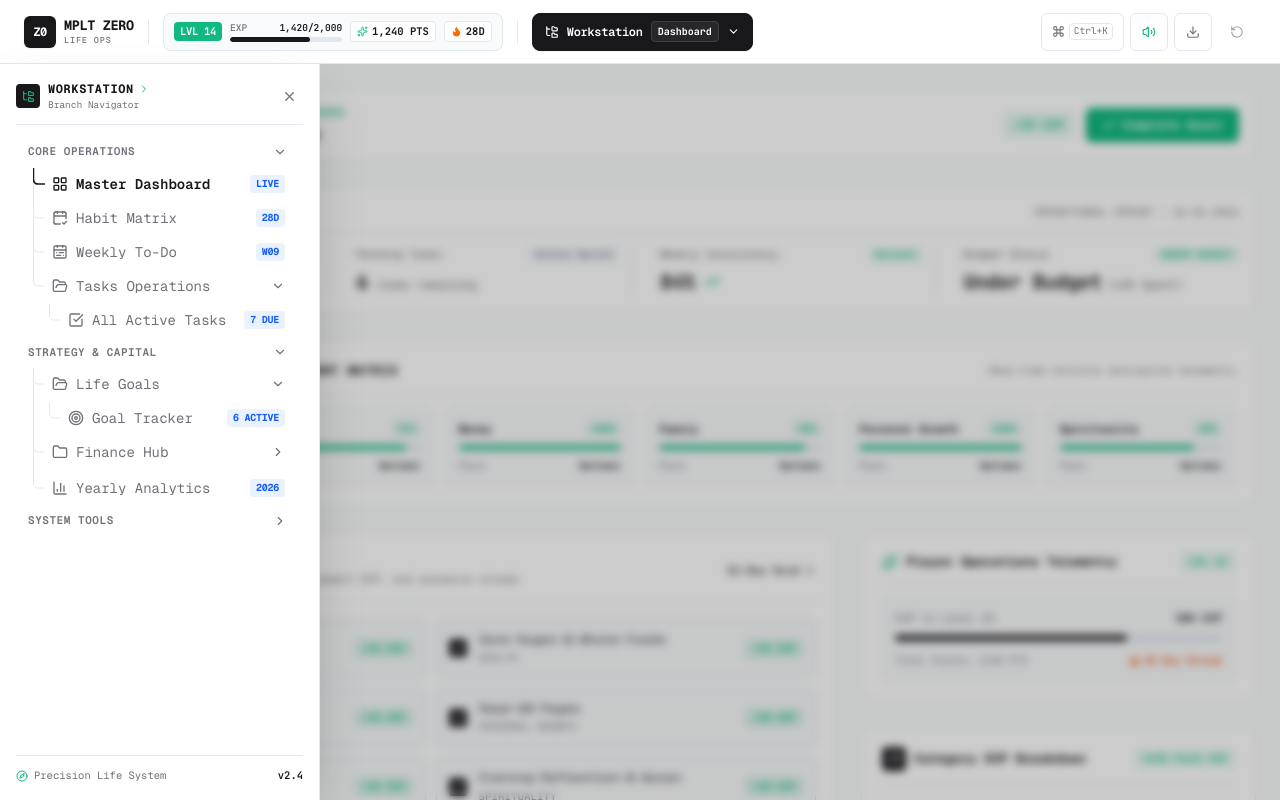
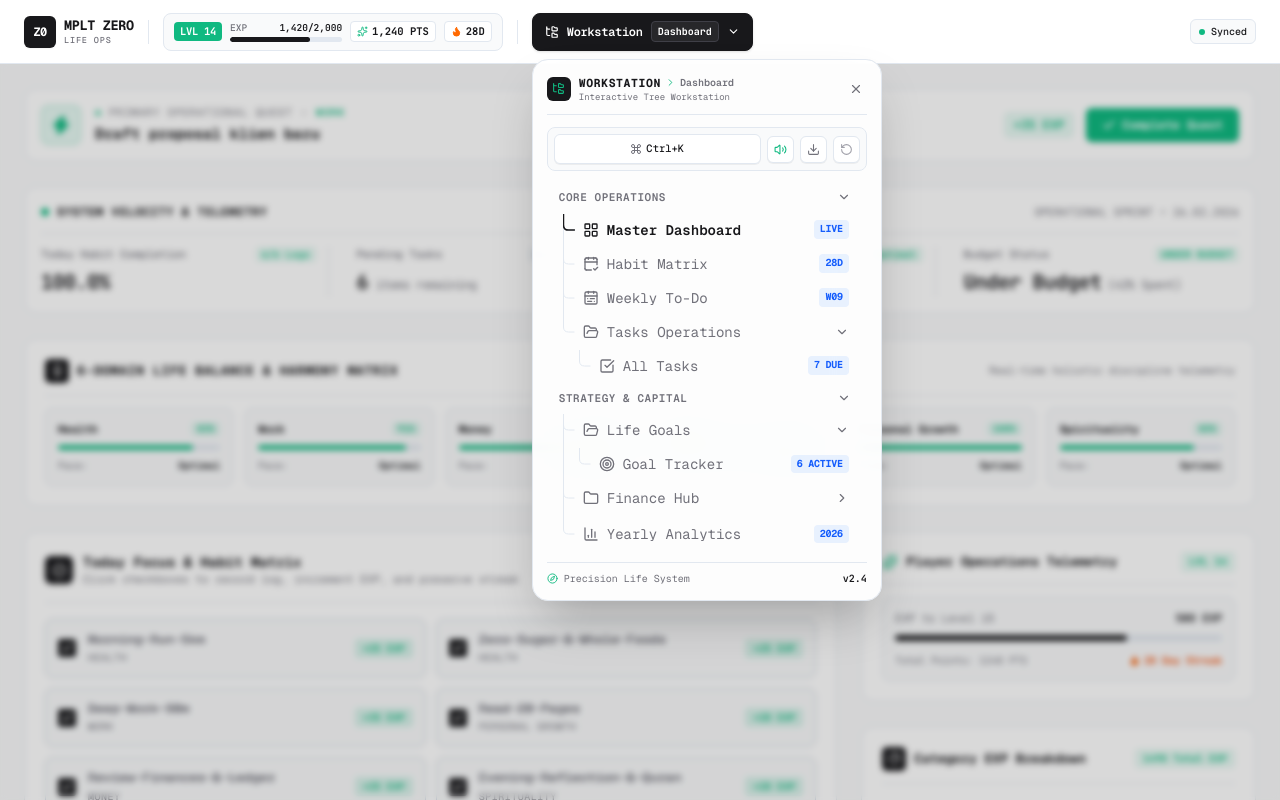
Before and after one commit to xfawfaw/MPLT-Beta, a React (Vite) app: page / in a window 1280 px wide. Both pictures are taken after a click on the button "Toggle Workstation". Shown: the top 800 px of the page. Built offline with nearby package versions, Linux system fonts and the light colour scheme.

Commit message:
feat: move utility toolbar inside floating Workstation modal with motion blur effect

```diff
--- a/src/components/Navbar.tsx
+++ b/src/components/Navbar.tsx
@@ -37,8 +37,8 @@ interface NavbarProps {
 export const Navbar: React.FC<NavbarProps> = ({ onOpenCommandPalette, onOpenBackup }) => {
   const { profile, currentTab, setCurrentTab, resetAllData, tasks } = useApp();
   const [isMuted, setIsMuted] = useState(sound.getIsMuted());
-  const [isTreeDrawerOpen, setIsTreeDrawerOpen] = useState(false);
-  const treeDrawerRef = useRef<HTMLDivElement>(null);
+  const [isWorkstationOpen, setIsWorkstationOpen] = useState(false);
+  const workstationRef = useRef<HTMLDivElement>(null);
 
   const expPercentage = Math.min(100, Math.round((profile.currentExp / profile.nextLevelExp) * 100));
 
@@ -61,32 +61,36 @@ export const Navbar: React.FC<NavbarProps> = ({ onOpenCommandPalette, onOpenBack
   const currentNav = navItems.find(item => item.id === currentTab) || navItems[0];
   const pendingTasksCount = tasks.filter(t => t.status !== 'Completed').length;
 
-  // Close drawer on outside click
+  // Close floating workstation on outside click
   useEffect(() => {
     const handleClickOutside = (event: MouseEvent) => {
-      if (treeDrawerRef.current && !treeDrawerRef.current.contains(event.target as Node)) {
-        setIsTreeDrawerOpen(false);
+      if (workstationRef.current && !workstationRef.current.contains(event.target as Node)) {
+        setIsWorkstationOpen(false);
       }
     };
 
-    if (isTreeDrawerOpen) {
+    if (isWorkstationOpen) {
       document.addEventListener('mousedown', handleClickOutside);
     }
     return () => {
       document.removeEventListener('mousedown', handleClickOutside);
     };
-  }, [isTreeDrawerOpen]);
+  }, [isWorkstationOpen]);
 
   const handleTreeSelect = (id: string) => {
     sound.playClick();
     if (id === 'cmd-palette') {
       onOpenCommandPalette();
-      setIsTreeDrawerOpen(false);
+      setIsWorkstationOpen(false);
       return;
     }
     if (id === 'backup-center') {
       onOpenBackup();
-      setIsTreeDrawerOpen(false);
+      setIsWorkstationOpen(false);
+      return;
+    }
+    if (id === 'sound-toggle') {
+      toggleSound();
       return;
     }
 
@@ -104,12 +108,11 @@ export const Navbar: React.FC<NavbarProps> = ({ onOpenCommandPalette, onOpenBack
 
     if (tabMap[id]) {
       setCurrentTab(tabMap[id]);
-      setIsTreeDrawerOpen(false);
+      setIsWorkstationOpen(false);
     }
   };
 
   return (
-    <>
     <header className="sticky top-0 z-40 bg-[#FFFFFF] border-b border-[#E2E8F0] h-[64px] transition-colors">
       <div className="max-w-[1440px] mx-auto h-full px-3 sm:px-6 flex items-center justify-between gap-2 lg:gap-4">
 
@@ -174,26 +177,27 @@ export const Navbar: React.FC<NavbarProps> = ({ onOpenCommandPalette, onOpenBack
             </div>
           </div>
 
-            <div className="h-6 w-[1px] bg-[#E2E8F0] hidden md:block" />
+          <div className="h-6 w-[1px] bg-[#E2E8F0] hidden sm:block" />
 
-            {/* Workstation Tree Controller Button (Matched size with Gamification Bar) */}
+          {/* Workstation Trigger Button & Floating Modal Container */}
+          <div className="relative" ref={workstationRef}>
             <button
               type="button"
               onClick={() => {
-                setIsTreeDrawerOpen(prev => !prev);
+                setIsWorkstationOpen(prev => !prev);
                 sound.playPop();
               }}
               className={`flex items-center gap-2 border px-2.5 sm:px-3 py-1 sm:py-1.5 rounded-[8px] h-[38px] text-[11.5px] font-medium transition-all select-none cursor-pointer ${
-                isTreeDrawerOpen
-                  ? 'bg-[#18181B] text-white border-[#18181B] shadow-xs'
+                isWorkstationOpen
+                  ? 'bg-[#18181B] text-white border-[#18181B] shadow-sm'
                   : 'bg-[#F9FAFB] text-[#18181B] hover:bg-[#F4F4F5] border-[#E2E8F0]'
               }`}
-              title="Toggle Workstation Tree Navigation"
+              title="Toggle Workstation"
             >
-              <FolderTree size={14} className={isTreeDrawerOpen ? 'text-white' : 'text-[#10B981]'} />
+              <FolderTree size={14} className={isWorkstationOpen ? 'text-white' : 'text-[#10B981]'} />
               <span className="font-ui font-semibold text-[11.5px] sm:text-[12px] tracking-tight">Workstation</span>
               <span className={`text-[10px] font-num px-1.5 py-0.5 rounded font-bold border transition-colors ${
-                isTreeDrawerOpen
+                isWorkstationOpen
                   ? 'bg-zinc-800 text-white border-zinc-700'
                   : 'bg-white text-[#18181B] border-[#E2E8F0]'
               }`}>
@@ -201,110 +205,117 @@ export const Navbar: React.FC<NavbarProps> = ({ onOpenCommandPalette, onOpenBack
               </span>
               <ChevronRight
                 size={13}
-                className={`transition-transform duration-200 ${isTreeDrawerOpen ? 'rotate-90 text-white' : 'text-[#71717A]'}`}
+                className={`transition-transform duration-200 ${isWorkstationOpen ? 'rotate-90 text-white' : 'text-[#71717A]'}`}
               />
+            </button>
+
+            {/* Floating Workstation Popover Card with Motion & Backdrop Blur */}
+            <AnimatePresence>
+              {isWorkstationOpen && (
+                <>
+                  {/* Subtle Screen Motion Blur Backdrop */}
+                  <motion.div
+                    initial={{ opacity: 0 }}
+                    animate={{ opacity: 1 }}
+                    exit={{ opacity: 0 }}
+                    transition={{ duration: 0.18 }}
+                    onClick={() => setIsWorkstationOpen(false)}
+                    className="fixed inset-0 top-[64px] bg-black/15 backdrop-blur-[3px] z-40"
+                  />
+
+                  {/* Floating Card Anchor */}
+                  <motion.div
+                    initial={{ opacity: 0, y: 10, scale: 0.97, filter: 'blur(4px)' }}
+                    animate={{ opacity: 1, y: 0, scale: 1, filter: 'blur(0px)' }}
+                    exit={{ opacity: 0, y: 8, scale: 0.97, filter: 'blur(4px)' }}
+                    transition={{ type: "spring", stiffness: 480, damping: 34 }}
+                    className="absolute left-0 top-[calc(100%+8px)] w-[320px] sm:w-[350px] bg-white/95 backdrop-blur-xl rounded-2xl border border-[#E2E8F0] shadow-2xl z-50 p-3.5 flex flex-col gap-3 overflow-hidden"
+                  >
+                    {/* Header with Rightward Breadcrumb Indicator */}
+                    <div className="flex items-center justify-between pb-2.5 border-b border-[#E2E8F0]">
+                      <div className="flex items-center gap-2">
+                        <div className="w-6 h-6 rounded-[6px] bg-[#18181B] text-white flex items-center justify-center">
+                          <FolderTree size={13} className="text-[#10B981]" />
+                        </div>
+                        <div className="flex flex-col">
+                          <div className="flex items-center gap-1">
+                            <span className="text-[11.5px] font-bold uppercase tracking-wider text-[#18181B] font-ui">
+                              Workstation
+                            </span>
+                            <ChevronRight size={11} className="text-[#10B981]" />
+                            <span className="text-[10px] font-semibold text-[#71717A] font-ui">
+                              {currentNav.label}
+                            </span>
+                          </div>
+                          <span className="text-[9px] text-[#71717A] font-ui">
+                            Interactive Tree Workstation
+                          </span>
+                        </div>
+                      </div>
+                      <button
+                        onClick={() => setIsWorkstationOpen(false)}
+                        className="text-[#71717A] hover:text-[#18181B] p-1 rounded-md hover:bg-[#F4F4F5] transition-colors"
+                      >
+                        <X size={14} />
                       </button>
                     </div>
 
-          {/* Right: Quick-Action Workstation Toolbar */}
-          <div className="flex items-center gap-1.5">
-            {/* Quick Command Palette Button */}
+                    {/* Integrated Quick Action Workstation Toolbar */}
+                    <div className="flex items-center justify-between gap-1.5 p-1.5 bg-[#F9FAFB] border border-[#E2E8F0] rounded-[8px]">
+                      {/* Command Palette Button */}
                       <button
-              onClick={onOpenCommandPalette}
+                        onClick={() => {
+                          onOpenCommandPalette();
+                          setIsWorkstationOpen(false);
+                          sound.playClick();
+                        }}
                         title="Command Palette (Ctrl+K or ⌘K)"
-              className="flex items-center gap-1 px-2.5 py-1.5 rounded-[6px] text-[#71717A] hover:text-[#18181B] hover:bg-[#F4F4F5] border border-[#E2E8F0] text-[11px] font-ui transition-colors h-[38px]"
+                        className="flex-1 flex items-center justify-center gap-1 py-1.5 px-2 rounded-[6px] bg-white text-[#18181B] hover:bg-[#F4F4F5] border border-[#E2E8F0] text-[10.5px] font-ui font-medium transition-colors shadow-2xs"
                       >
-              <Command size={13} />
-              <kbd className="hidden lg:inline-block text-[9.5px] font-num bg-white px-1 rounded border border-[#E2E8F0]">
-                Ctrl+K
-              </kbd>
+                        <Command size={12} className="text-[#71717A]" />
+                        <span>Ctrl+K</span>
                       </button>
 
-            {/* Audio Feedback Toggle */}
+                      {/* Sound Toggle */}
                       <button
                         onClick={toggleSound}
-              title={isMuted ? 'Unmute Sound Effects' : 'Mute Sound Effects'}
-              className="p-2 rounded-[6px] text-[#71717A] hover:text-[#18181B] hover:bg-[#F4F4F5] transition-colors border border-[#E2E8F0] h-[38px] w-[38px] flex items-center justify-center"
+                        title={isMuted ? 'Unmute Audio Feedback' : 'Mute Audio Feedback'}
+                        className="p-1.5 rounded-[6px] bg-white hover:bg-[#F4F4F5] border border-[#E2E8F0] transition-colors text-[#71717A] hover:text-[#18181B] flex items-center justify-center shadow-2xs"
                       >
-              {isMuted ? <VolumeX size={14} /> : <Volume2 size={14} className="text-[#10B981]" />}
+                        {isMuted ? <VolumeX size={13} /> : <Volume2 size={13} className="text-[#10B981]" />}
                       </button>
 
-            {/* Backup / Export Center */}
+                      {/* Backup Modal */}
                       <button
-              onClick={onOpenBackup}
+                        onClick={() => {
+                          onOpenBackup();
+                          setIsWorkstationOpen(false);
+                          sound.playClick();
+                        }}
                         title="Export / Import Backup"
-              className="p-2 rounded-[6px] text-[#71717A] hover:text-[#18181B] hover:bg-[#F4F4F5] transition-colors border border-[#E2E8F0] h-[38px] w-[38px] flex items-center justify-center"
+                        className="p-1.5 rounded-[6px] bg-white hover:bg-[#F4F4F5] border border-[#E2E8F0] transition-colors text-[#71717A] hover:text-[#18181B] flex items-center justify-center shadow-2xs"
                       >
-              <Download size={14} />
+                        <Download size={13} />
                       </button>
 
-            {/* Reset Data Button */}
+                      {/* Reset Demo Data */}
                       <button
                         onClick={() => {
                           if (window.confirm('Reset all demo data to default state?')) {
                             resetAllData();
+                            setIsWorkstationOpen(false);
                             sound.playClick();
                           }
                         }}
-              title="Reset to Initial Data"
-              className="p-2 rounded-[6px] text-[#A1A1AA] hover:text-[#E11D48] hover:bg-rose-50 transition-colors border border-transparent hover:border-rose-200 h-[38px] w-[38px] flex items-center justify-center"
+                        title="Reset Demo Data"
+                        className="p-1.5 rounded-[6px] bg-white hover:bg-rose-50 border border-[#E2E8F0] hover:border-rose-200 transition-colors text-[#A1A1AA] hover:text-[#E11D48] flex items-center justify-center shadow-2xs"
                       >
-              <RotateCcw size={14} />
+                        <RotateCcw size={13} />
                       </button>
                     </div>
 
-        </div>
-      </header>
-
-      {/* Workstation Tree Drawer (Pointing to the right from the left side) */}
-      <AnimatePresence>
-        {isTreeDrawerOpen && (
-          <>
-            {/* Backdrop Overlay */}
-            <motion.div
-              initial={{ opacity: 0 }}
-              animate={{ opacity: 1 }}
-              exit={{ opacity: 0 }}
-              transition={{ duration: 0.2 }}
-              onClick={() => setIsTreeDrawerOpen(false)}
-              className="fixed inset-0 top-[64px] bg-black/20 backdrop-blur-xs z-40"
-            />
-
-            {/* Slide-out Tree Panel (Expanding / pointing to the right) */}
-            <motion.div
-              ref={treeDrawerRef}
-              initial={{ x: -320, opacity: 0 }}
-              animate={{ x: 0, opacity: 1 }}
-              exit={{ x: -320, opacity: 0 }}
-              transition={{ type: "spring", stiffness: 450, damping: 35 }}
-              className="fixed left-0 top-[64px] bottom-0 w-[300px] sm:w-[320px] bg-white border-r border-[#E2E8F0] shadow-2xl z-50 flex flex-col justify-between p-4 overflow-hidden"
-            >
-              {/* Drawer Header */}
-              <div className="flex flex-col gap-2">
-                <div className="flex items-center justify-between pb-3 border-b border-[#E2E8F0]">
-                  <div className="flex items-center gap-2">
-                    <div className="w-6 h-6 rounded bg-[#18181B] text-white flex items-center justify-center">
-                      <FolderTree size={13} className="text-[#10B981]" />
-                    </div>
-                    <div className="flex flex-col">
-                      <span className="text-[12px] font-bold uppercase tracking-wider text-[#18181B] font-ui flex items-center gap-1">
-                        Workstation <ChevronRight size={12} className="text-[#10B981]" />
-                      </span>
-                      <span className="text-[9.5px] text-[#71717A] font-ui">
-                        Branch Navigator
-                      </span>
-                    </div>
-                  </div>
-                  <button
-                    onClick={() => setIsTreeDrawerOpen(false)}
-                    className="text-[#71717A] hover:text-[#18181B] p-1.5 rounded-md hover:bg-[#F4F4F5] transition-colors"
-                  >
-                    <X size={15} />
-                  </button>
-                </div>
-
-                {/* Tree View Container with branching pointing to the right */}
-                <div className="overflow-y-auto max-h-[calc(100vh-170px)] pr-1 py-1">
+                    {/* Tree View Navigation (Rightward Branching) */}
+                    <div className="max-h-[380px] overflow-y-auto pr-1">
                       <TreeView
                         variant="line"
                         activeColor="text-[#18181B]"
@@ -333,7 +344,7 @@ export const Navbar: React.FC<NavbarProps> = ({ onOpenCommandPalette, onOpenBack
                           <TreeFolder id="tasks-folder" label="Tasks Operations" defaultExpanded={true}>
                             <TreeItem
                               id="tasks"
-                          label="All Active Tasks"
+                              label="All Tasks"
                               icon={CheckSquare}
                               badge={pendingTasksCount > 0 ? `${pendingTasksCount} DUE` : undefined}
                             />
@@ -364,28 +375,13 @@ export const Navbar: React.FC<NavbarProps> = ({ onOpenCommandPalette, onOpenBack
                             badge="2026"
                           />
                         </TreeSection>
-
-                    <TreeSection title="System Tools" defaultExpanded={false}>
-                      <TreeItem
-                        id="cmd-palette"
-                        label="Command Palette"
-                        icon={Command}
-                        badge="⌘K"
-                      />
-                      <TreeItem
-                        id="backup-center"
-                        label="Backup & Data"
-                        icon={Download}
-                      />
-                    </TreeSection>
                       </TreeView>
                     </div>
-              </div>
 
-              {/* Drawer Footer */}
-              <div className="pt-3 border-t border-[#E2E8F0] flex items-center justify-between text-[10.5px] text-[#71717A] font-ui bg-white">
+                    {/* Footer */}
+                    <div className="pt-2 border-t border-[#E2E8F0] flex items-center justify-between text-[10px] text-[#71717A] font-ui">
                       <span className="flex items-center gap-1.5">
-                  <Compass size={12} className="text-[#10B981]" />
+                        <Compass size={11} className="text-[#10B981]" />
                         Precision Life System
                       </span>
                       <span className="font-num text-[#18181B] font-semibold">
@@ -396,6 +392,19 @@ export const Navbar: React.FC<NavbarProps> = ({ onOpenCommandPalette, onOpenBack
                 </>
               )}
             </AnimatePresence>
-    </>
+          </div>
+        </div>
+
+        {/* Right side is now ultra-clean */}
+        <div className="flex items-center gap-2">
+          {/* Subtle status indicator */}
+          <div className="hidden sm:flex items-center gap-1.5 text-[10px] font-ui text-[#71717A] px-2 py-1 rounded-md bg-[#F9FAFB] border border-[#E2E8F0]">
+            <span className="w-1.5 h-1.5 rounded-full bg-[#10B981]" />
+            <span className="font-medium text-[#18181B]">Synced</span>
+          </div>
+        </div>
+
+      </div>
+    </header>
   );
 };
```
Lines whose indentation alone changed are shown as unchanged.
